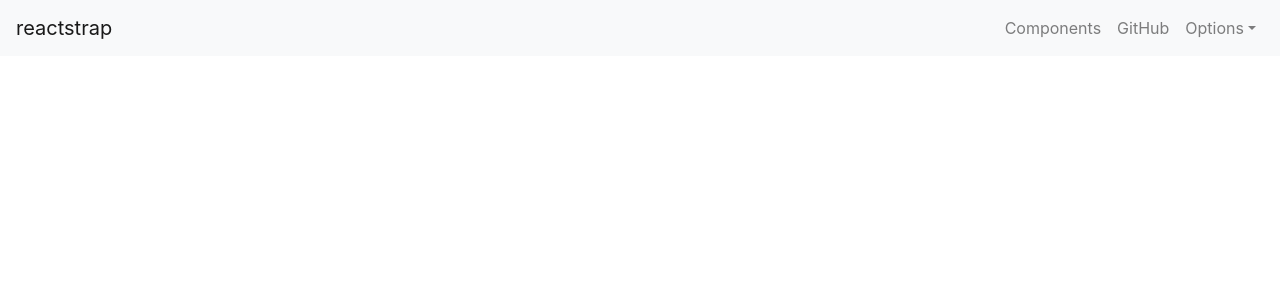
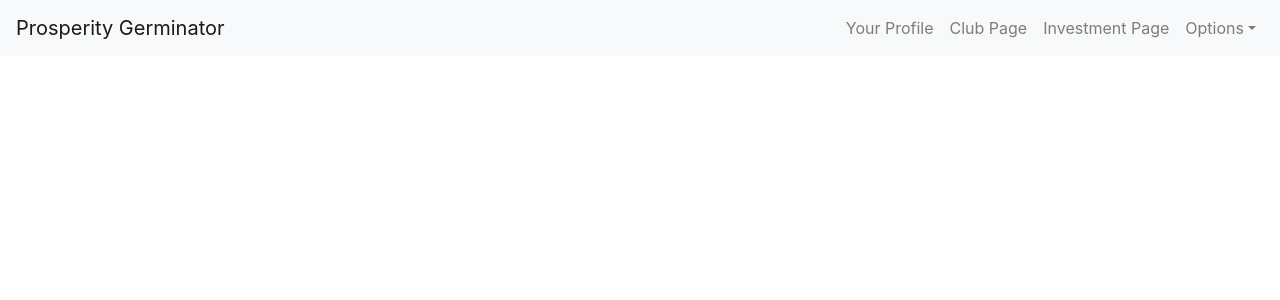
Before and after one commit to Waysidetester/Investment-Clubs, a React (Create React App) app in the folder Investment-Clubs/ClientApp/: page / in a window 1280 px wide. Shown: the top 300 px of the page. Built offline with nearby package versions, Linux system fonts and the light colour scheme.

Commit message:
re-naming test project

```diff
--- a/Investment-Clubs/ClientApp/src/SiteWide/MyNav/MyNav.js
+++ b/Investment-Clubs/ClientApp/src/SiteWide/MyNav/MyNav.js
@@ -25,15 +25,18 @@ class MyNav extends React.Component{
   render() {
     return(
       <Navbar color="light" light expand="md">
-        <NavbarBrand href="/">reactstrap</NavbarBrand>
+        <NavbarBrand href="/">Prosperity Germinator</NavbarBrand>
         <NavbarToggler onClick={this.toggle} />
         <Collapse isOpen={this.state.isOpen} navbar>
           <Nav className="ml-auto" navbar>
             <NavItem>
-              <NavLink href="/components/">Components</NavLink>
+              <NavLink href="/components/">Your Profile</NavLink>
             </NavItem>
             <NavItem>
-              <NavLink href="https://github.com/reactstrap/reactstrap">GitHub</NavLink>
+              <NavLink href="https://github.com/reactstrap/reactstrap">Club Page</NavLink>
+            </NavItem>
+            <NavItem>
+              <NavLink href="https://github.com/reactstrap/reactstrap">Investment Page</NavLink>
             </NavItem>
             <UncontrolledDropdown nav inNavbar>
               <DropdownToggle nav caret>
```
Also changed, not shown: 2 other files (tests, documents, lock files or other folders).
